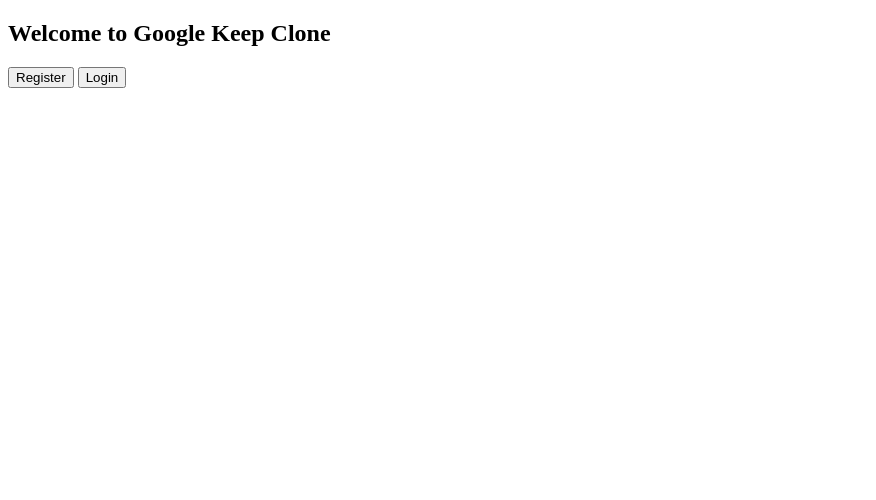
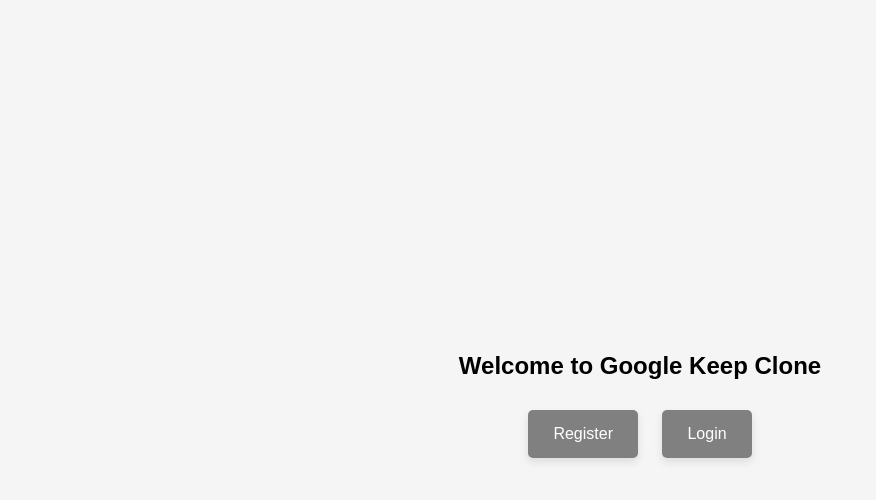
Before and after one commit to saikindigeri/keep_backend, a plain HTML site: page index.html in a window 1280 px wide. Shown: the whole page, without its empty margins (0-876 px from the left). Drawn offline with Linux system fonts and the light colour scheme.

Commit message:
edited buttons

```diff
--- /dev/null
+++ b/index.css
@@ -0,0 +1,65 @@
+/* General Styles */
+body {
+    font-family: Arial, sans-serif;
+    margin: 0;
+    padding: 0;
+    background-color: #f5f5f5;
+    display: flex;
+    justify-content: center;
+    align-items: center;
+    height: 100vh;
+    text-align: center;
+}
+
+/* Container for Content */
+container {
+    background-color: #ffffff;
+    border-radius: 8px;
+    box-shadow: 0 4px 8px rgba(0, 0, 0, 0.1);
+    padding: 40px;
+    width: 100%;
+    max-width: 400px;
+}
+
+/* Welcome Note */
+welcome-note {
+    font-size: 24px;
+    color: #333;
+    margin-bottom: 30px; /* Increased space for buttons */
+}
+
+/* Buttons Container */
+button-container {
+    margin-top: 20px; /* Space above buttons */
+}
+
+/* Buttons */
+button {
+    display: inline-block;
+    background-color:grey;
+    color: #ffffff;
+    border: none;
+    padding: 15px 25px;
+    border-radius: 5px;
+    font-size: 16px;
+    cursor: pointer;
+    text-decoration: none;
+    margin: 10px;
+    transition: background-color 0.3s, transform 0.2s;
+    box-shadow: 0 4px 8px rgba(0, 0, 0, 0.1);
+}
+
+button:hover {
+    background-color: blue;
+    transform: scale(1.05);
+
+}
+
+button:focus {
+    outline: none;
+    box-shadow: 0 0 0 3px rgba(66, 133, 244, 0.3);
+}
+
+button:active {
+    background: linear-gradient(135deg, #2a56c6, #357ae8);
+}
--- a/index.html
+++ b/index.html
@@ -5,11 +5,19 @@
     <meta charset="UTF-8">
     <meta name="viewport" content="width=device-width, initial-scale=1.0">
     <title>Google Keep Clone</title>
+
+    <link rel="stylesheet" href="index.css"> <!-- Link to your CSS file -->
 </head>
+
+
+
 <body>
-    <h2>Welcome to Google Keep Clone</h2>
-    <button onclick="redirectToRegister()">Register</button>
-    <button onclick="redirectToLogin()">Login</button>
+    <div>
+        <h2>Welcome to Google Keep Clone</h2>
+        <button onclick="redirectToRegister()">Register</button>
+        <button onclick="redirectToLogin()">Login</button>
+
+    </div>
 
     <script>
         function redirectToRegister() {
```
Also changed, not shown: login.html (+1 -0 lines).
